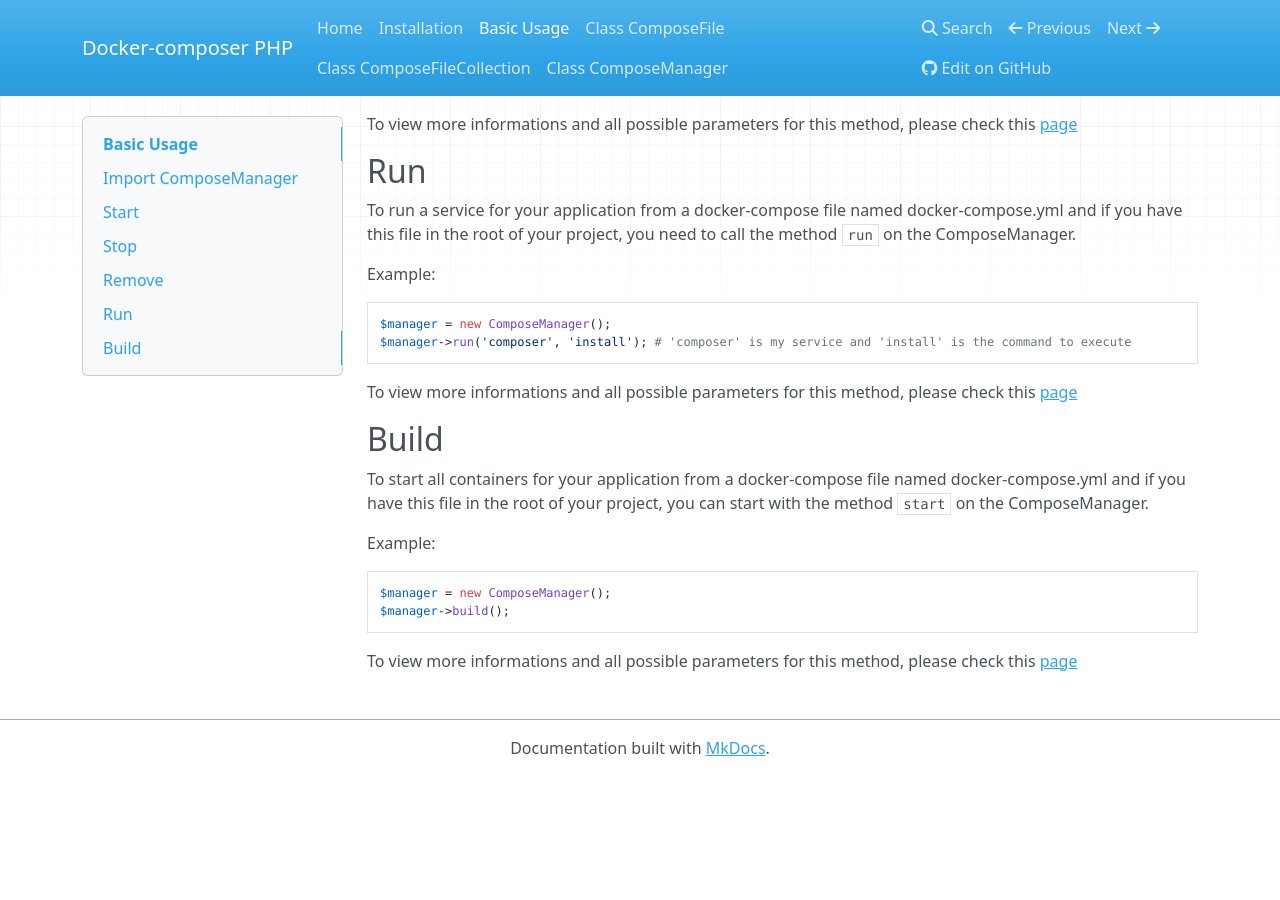
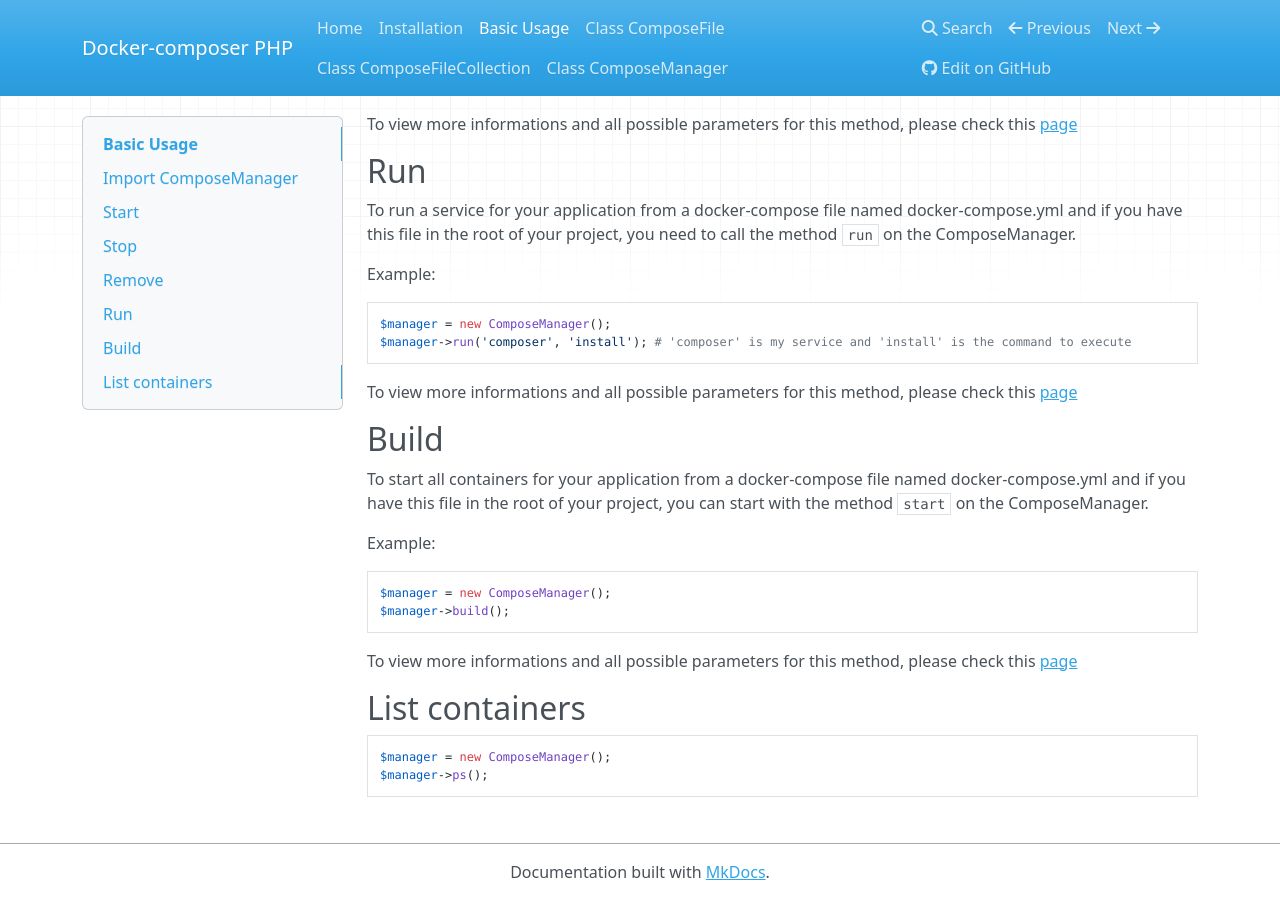
Before and after one commit to omauger/docker-compose-php, an MkDocs documentation site: the page built from docs/basic.md, in a window 1280 px wide and 900 px high, scrolled down 1034 px. Built offline with MkDocs 1.6.1, drawn with Linux system fonts in a browser that asks for light colours; nearby versions of some CDN libraries; old or Windows-style settings are respelled for this version of MkDocs; before the commit the page ends 1810 px from its top, so only the background shows below that.

Commit message:
Add ps command in basic usage documentation

````diff
--- a/docs/basic.md
+++ b/docs/basic.md
@@ -74,3 +74,9 @@ $manager->build();
 ```
 
 To view more informations and all possible parameters for this method, please check this [page](/ComposeManager#build)
+
+## List containers
+```php
+$manager = new ComposeManager();
+$manager->ps();
+```
````
Also changed, not shown: docs/index.md (+1 -0 lines).
